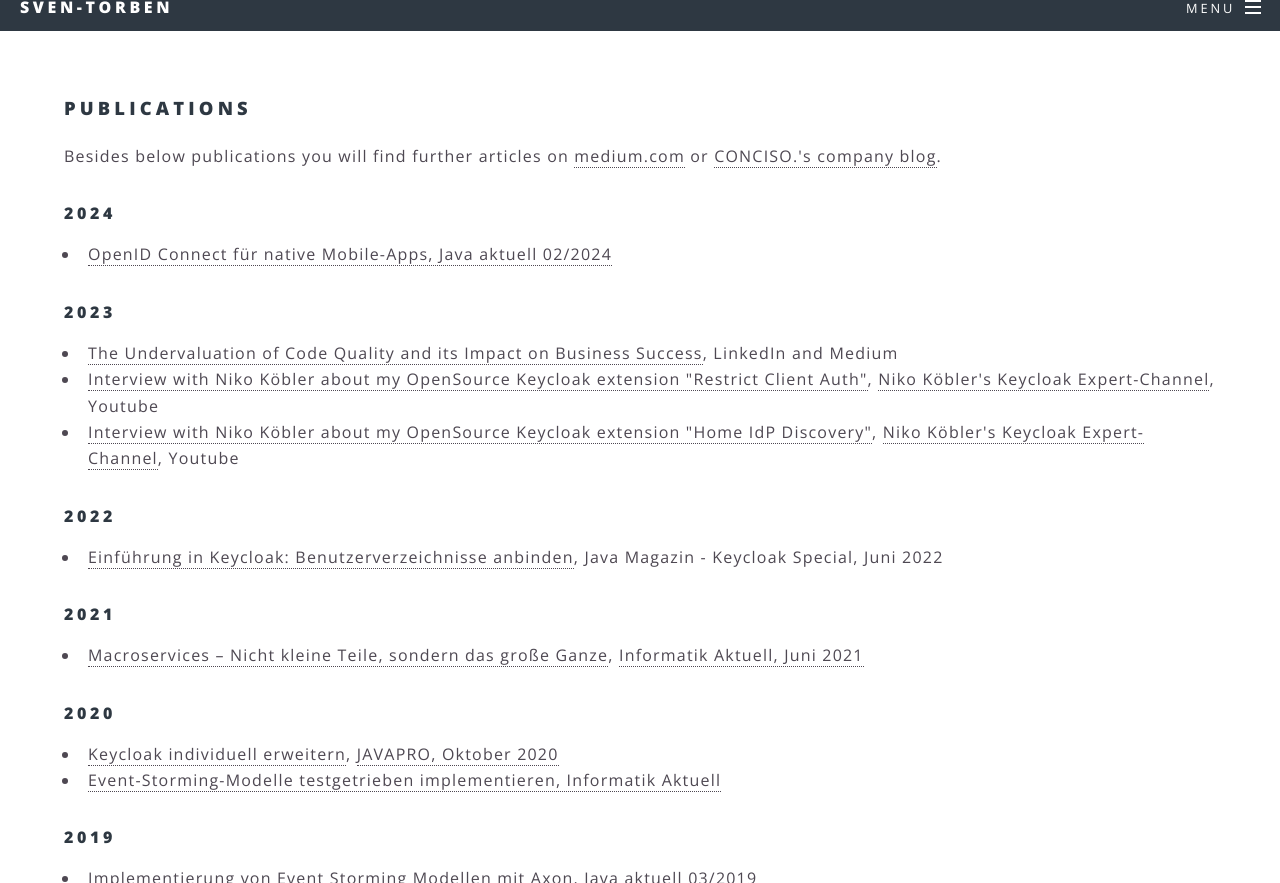
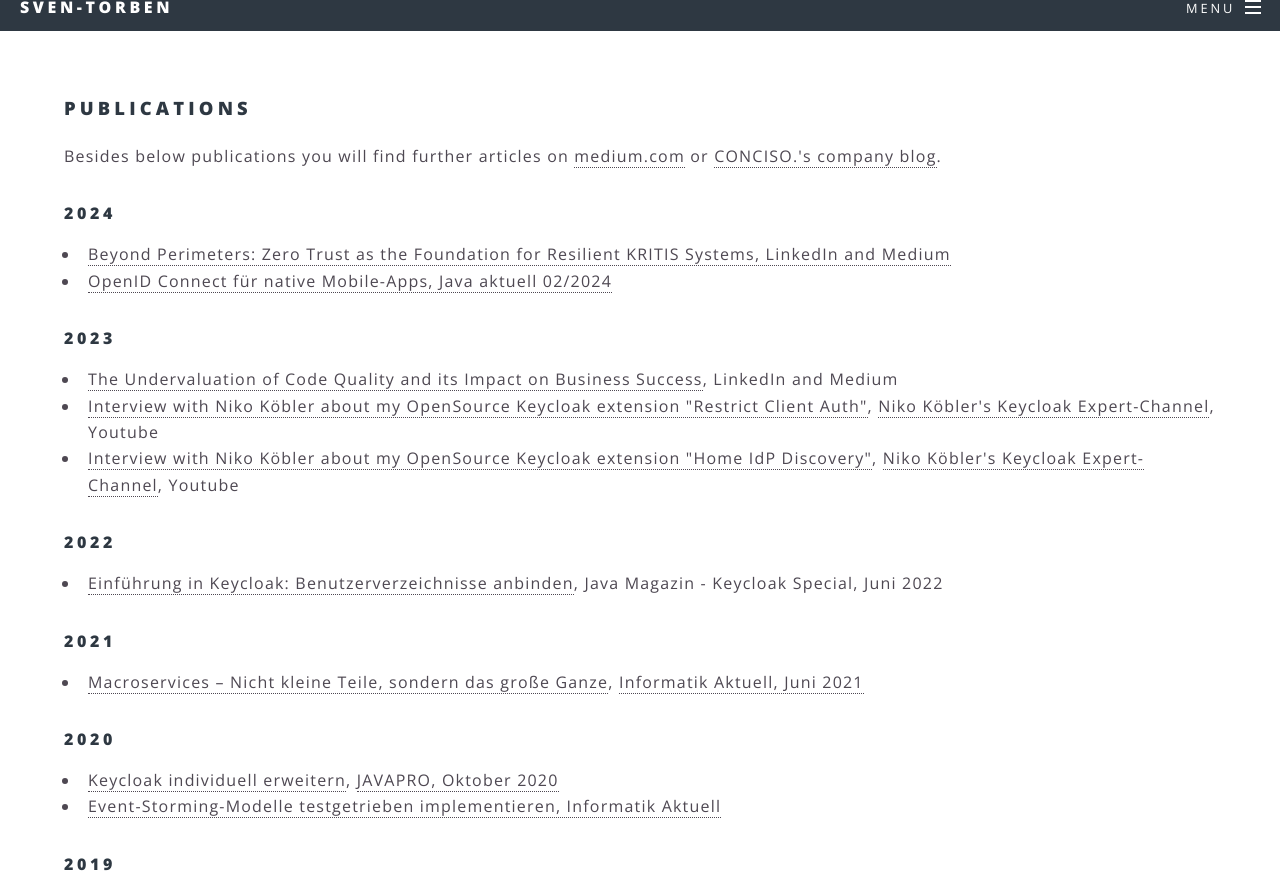
Before and after one commit to sventorben/sventorben.de, a Jekyll site: the page built from publications.html, in a window 1280 px wide and 900 px high, scrolled down 380 px, cut to the strip 17-900 px from the top of the window. Built offline with Jekyll 4.4.1, drawn with Linux system fonts in a browser that asks for light colours.

Commit message:
Add new article

```diff
--- a/publications.html
+++ b/publications.html
@@ -8,6 +8,7 @@ subtitle: Excerpt of my publications in (online) magazines
 
 	<h4>2024</h4>
 	<ul>
+		<li><a href="https://sventorben.medium.com/beyond-perimeters-zero-trust-as-the-foundation-for-resilient-kritis-systems-efd59aa56af4" target="_blank">Beyond Perimeters: Zero Trust as the Foundation for Resilient KRITIS Systems, LinkedIn and Medium</a></li>
 		<li><a href="https://www.ijug.eu/de/java-aktuell/zeitschrift/java-aktuell-archiv/detailansicht-java-aktuell/java-aktuell-2-24-mobile/" target="_blank">OpenID Connect für native Mobile-Apps, Java aktuell 02/2024</a></li>
 	</ul>
         <h4>2023</h4>
```
